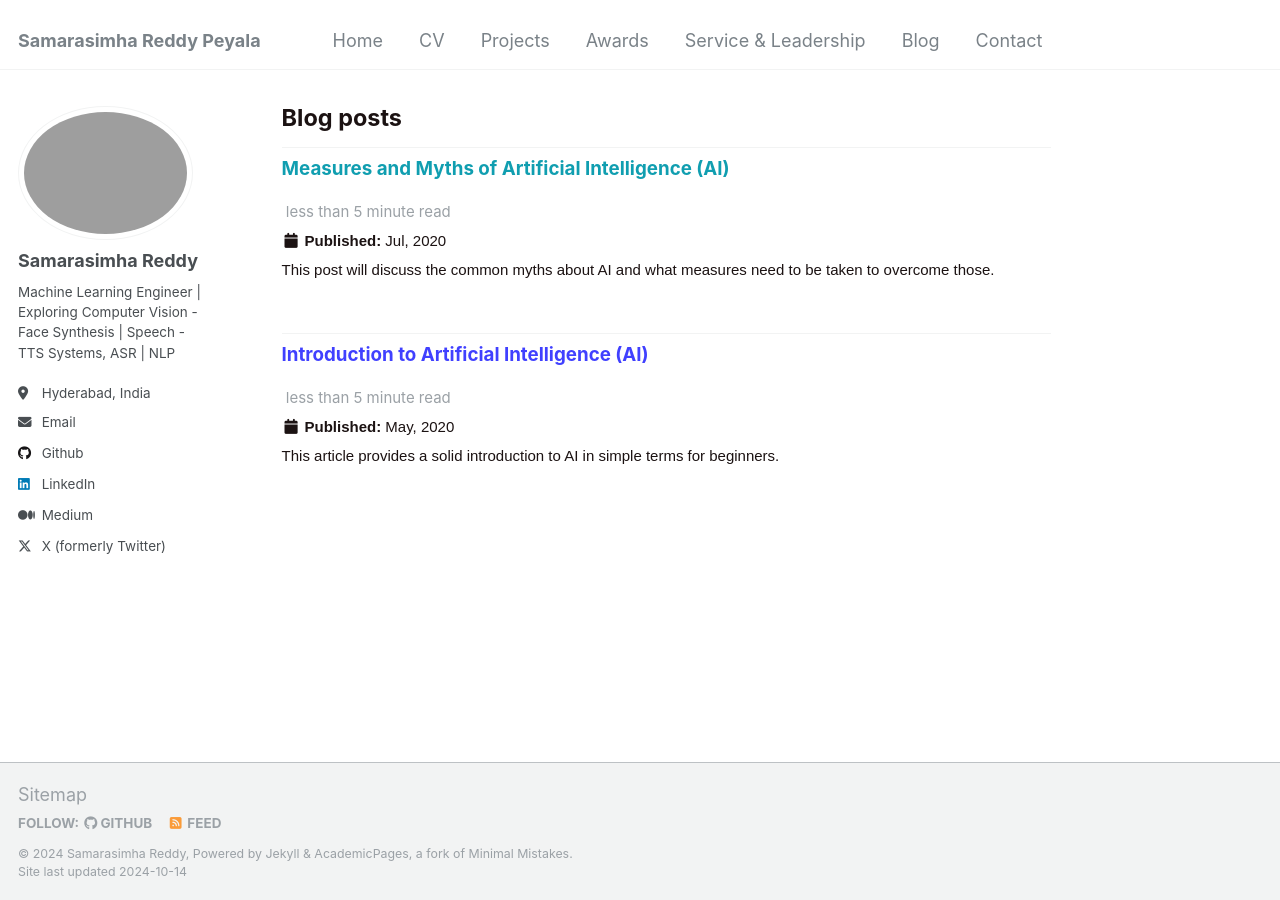
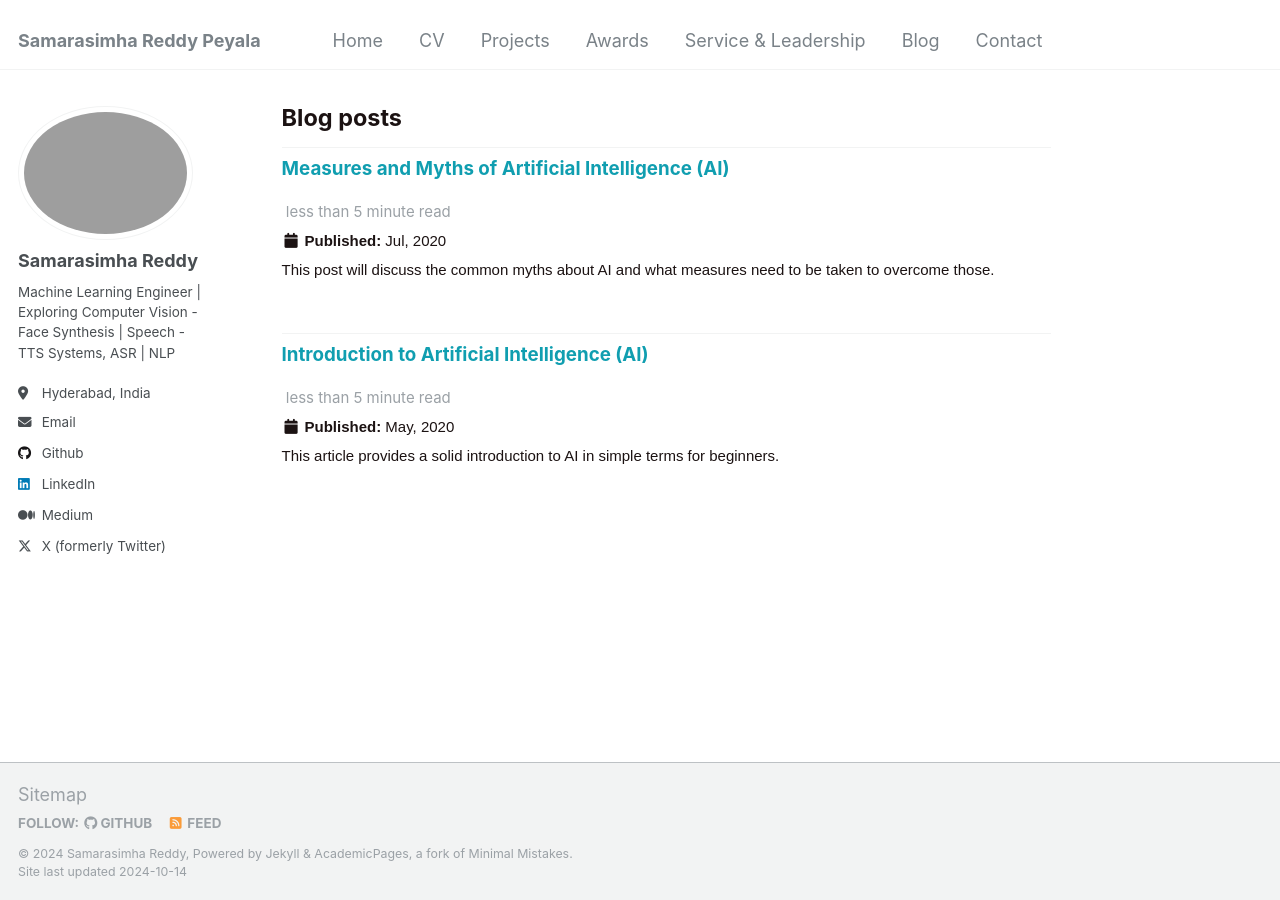
Before and after one commit to samarasimhapeyala/samarasimhapeyala.github.io, a Jekyll site: the page built from _pages/blog.md, in a window 1280 px wide. Built offline with Jekyll 4.4.1, drawn with Linux system fonts in a browser that asks for light colours.

Commit message:
Update blog.md

```diff
--- a/_pages/blog.md
+++ b/_pages/blog.md
@@ -40,7 +40,7 @@ author_profile: true
     <div class="list__item" style="width: 100%; padding: 0;">
         <article class="archive__item" itemscope itemtype="http://schema.org/CreativeWork" style="margin: 10px 0; padding: 0;">
             <h2 class="archive__item-title" itemprop="headline">
-                <a href="https://medium.com/@samarasimhapeyala/introduction-to-artificial-intelligence-ai-c3c4acf9f9b3" rel="permalink" tyle="color: rgb(16, 158, 176);  text-decoration: none;">Introduction to Artificial Intelligence (AI)</a>
+                <a href="https://medium.com/@samarasimhapeyala/introduction-to-artificial-intelligence-ai-c3c4acf9f9b3" rel="permalink" style="color: rgb(16, 158, 176);  text-decoration: none;">Introduction to Artificial Intelligence (AI)</a>
             </h2>
             <p class="page__meta" style="font-size: 15px; margin: 5px 0;"><i class="fa fa-clock-o" aria-hidden="true"></i> less than 5 minute read</p>
             <p class="page__date" style="font-size: 15px; margin: 5px 0;"><strong><i class="fa fa-fw fa-calendar" aria-hidden="true"></i> Published:</strong> <time datetime="2015-08-14T00:00:00+00:00">May, 2020</time></p>
```
